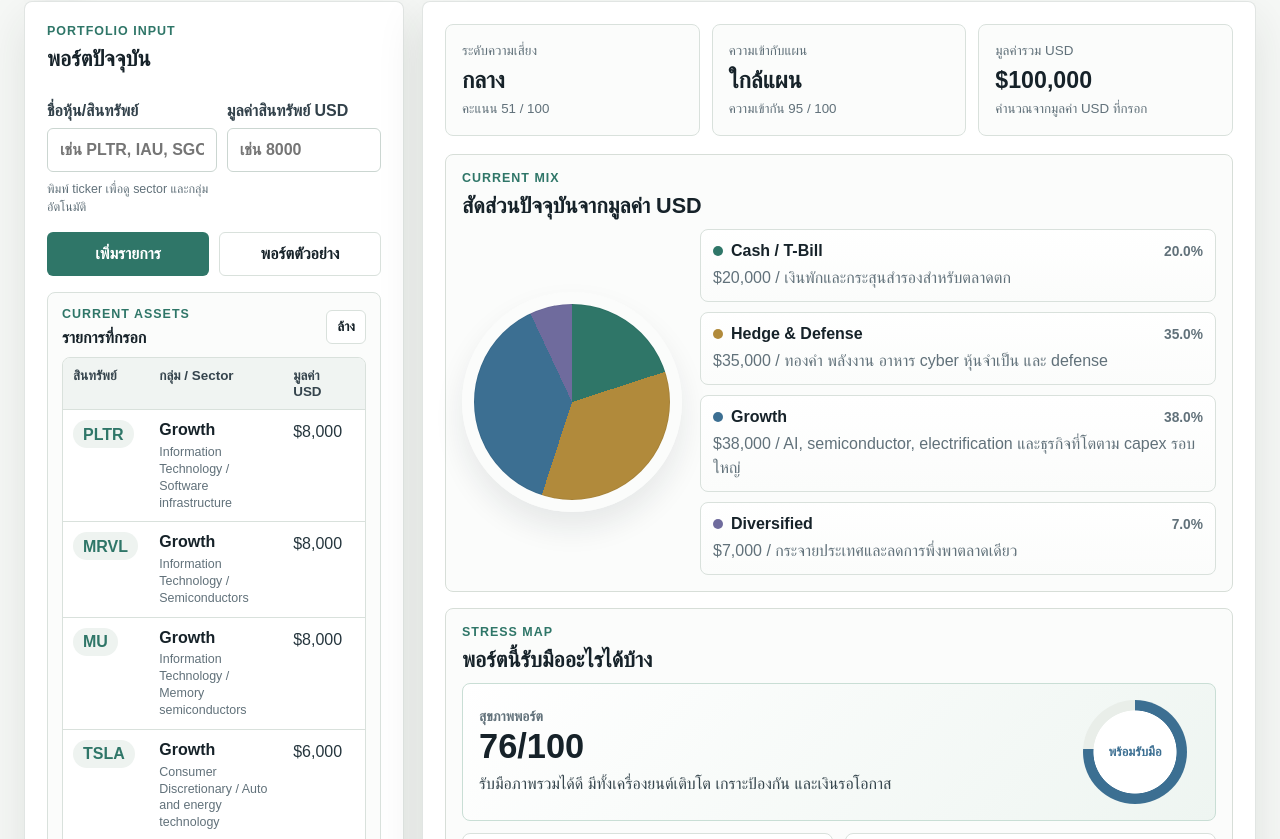
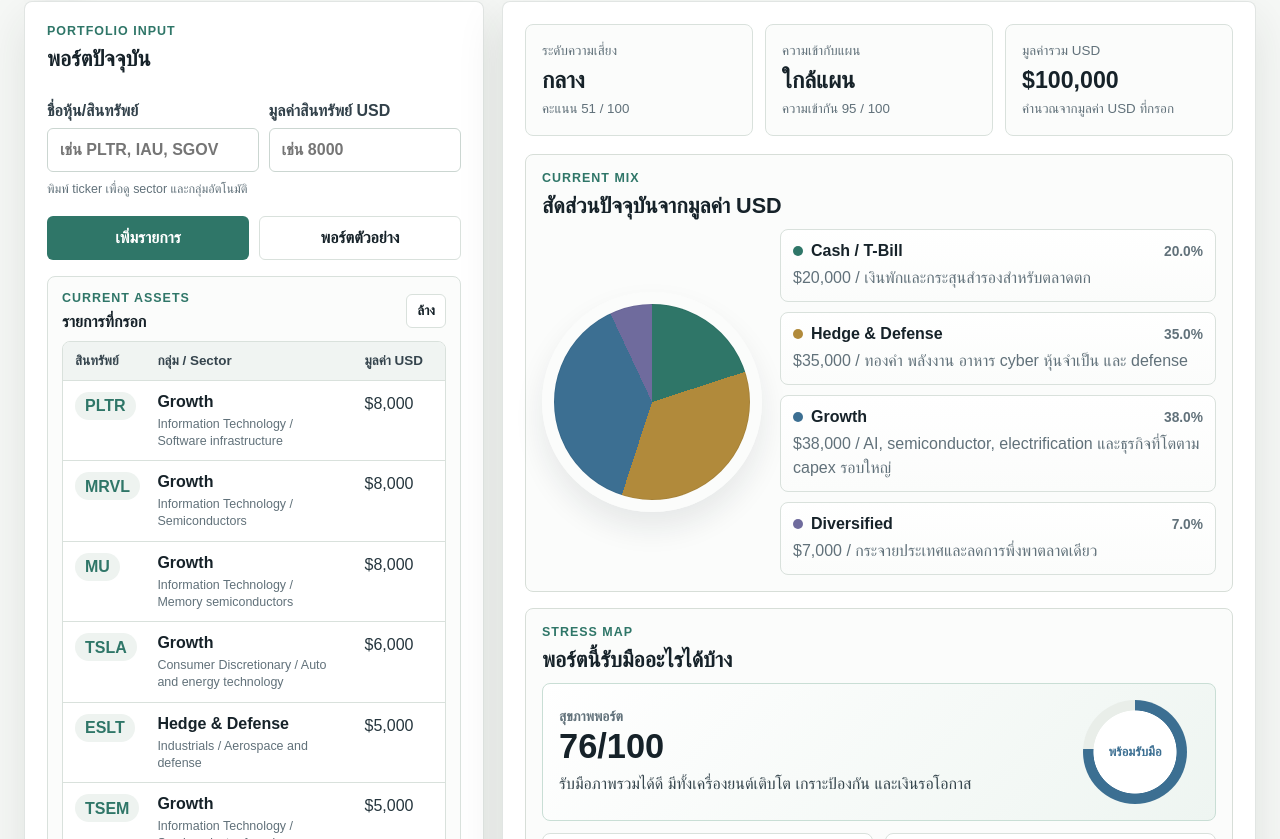
Before and after one commit to LopezDray/DaddyInvestor, a plain HTML site: page portfolio-sample.html in a window 1280 px wide. Shown: the part 113-952 px from the top of the page. Drawn offline with Linux system fonts and the light colour scheme.

Commit message:
Add files via upload

```diff
--- a/portfolio-sample.css
+++ b/portfolio-sample.css
@@ -132,7 +132,7 @@ button:hover {
 
 .planner-grid {
   display: grid;
-  grid-template-columns: 380px minmax(0, 1fr);
+  grid-template-columns: 460px minmax(0, 1fr);
   gap: 18px;
   align-items: start;
 }
@@ -294,12 +294,30 @@ textarea {
 }
 
 .entry-table {
-  min-width: 420px;
+  min-width: 560px;
+  table-layout: fixed;
 }
 
 .entry-table th,
 .entry-table td {
-  padding: 10px;
+  padding: 11px 12px;
+}
+
+.entry-table th:nth-child(1),
+.entry-table td:nth-child(1) {
+  width: 78px;
+}
+
+.entry-table th:nth-child(2),
+.entry-table td:nth-child(2) {
+  width: 196px;
+}
+
+.entry-table th:nth-child(3),
+.entry-table td:nth-child(3),
+.entry-table th:nth-child(4),
+.entry-table td:nth-child(4) {
+  width: 104px;
 }
 
 .sleeve-cell {
--- a/portfolio-sample.html
+++ b/portfolio-sample.html
@@ -4,7 +4,7 @@
     <meta charset="utf-8">
     <meta name="viewport" content="width=device-width, initial-scale=1">
     <title>ตรวจสุขภาพพอร์ต | คุณพ่อนักลงทุน</title>
-    <link rel="stylesheet" href="portfolio-sample.css?v=20260429-brand">
+    <link rel="stylesheet" href="portfolio-sample.css?v=20260501-unsaved">
   </head>
   <body>
     <main class="planner-shell">
@@ -176,6 +176,6 @@
 
     <script src="assets/api-config.js"></script>
     <script src="assets/us-assets-lite.js"></script>
-    <script src="portfolio-sample.js"></script>
+    <script src="portfolio-sample.js?v=20260501-unsaved"></script>
   </body>
 </html>
--- a/portfolio-sample.js
+++ b/portfolio-sample.js
@@ -460,6 +460,7 @@ const ASSET_MAP = {
 
 let selectedProfile = "balanced";
 let assetRows = [];
+const UNSAVED_EXIT_WARNING = "ระบบยังไม่สามารถบันทึก รบกวน Capture หน้าจอ";
 
 const SAMPLE_ASSETS = [
   { symbol: "PLTR", amount: 8000 },
@@ -1339,5 +1340,12 @@ $("entryTable").addEventListener("click", (event) => {
 
 $("symbolInput").addEventListener("input", renderLookupHint);
 
+window.addEventListener("beforeunload", (event) => {
+  if (!assetRows.length) return;
+  event.preventDefault();
+  event.returnValue = UNSAVED_EXIT_WARNING;
+  return UNSAVED_EXIT_WARNING;
+});
+
 loadSampleAssets();
 renderLookupHint();
```
